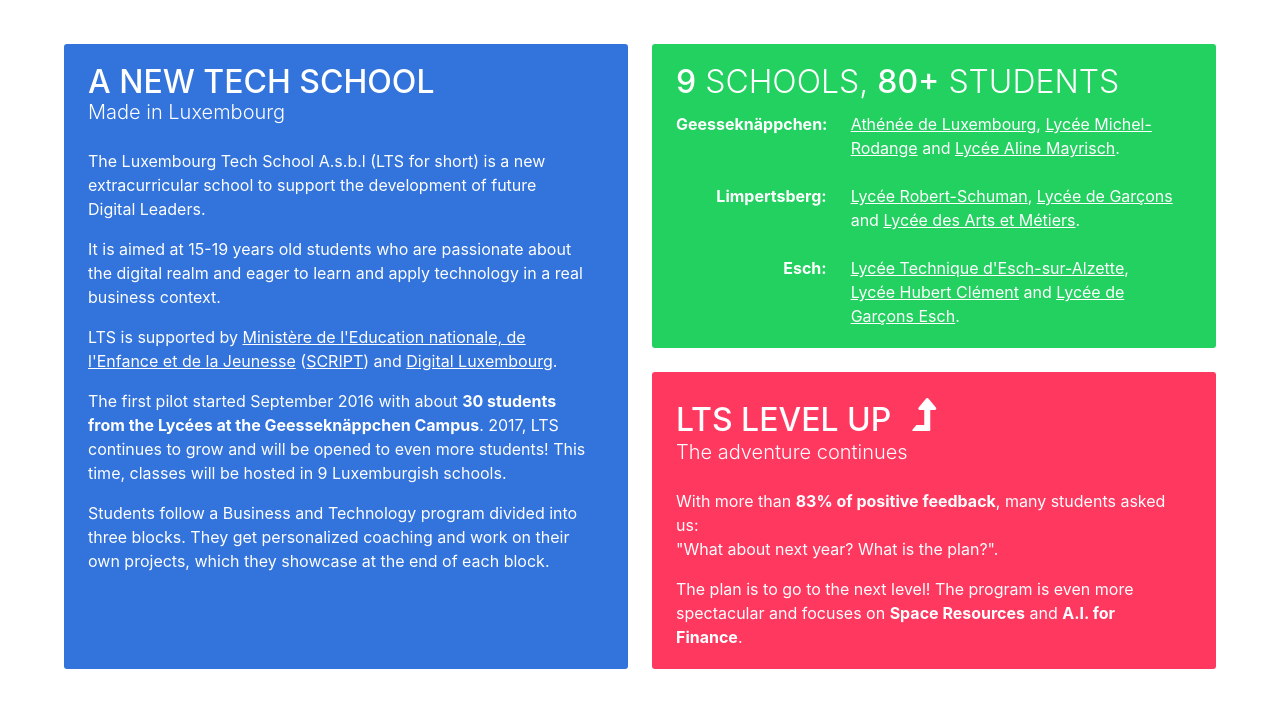
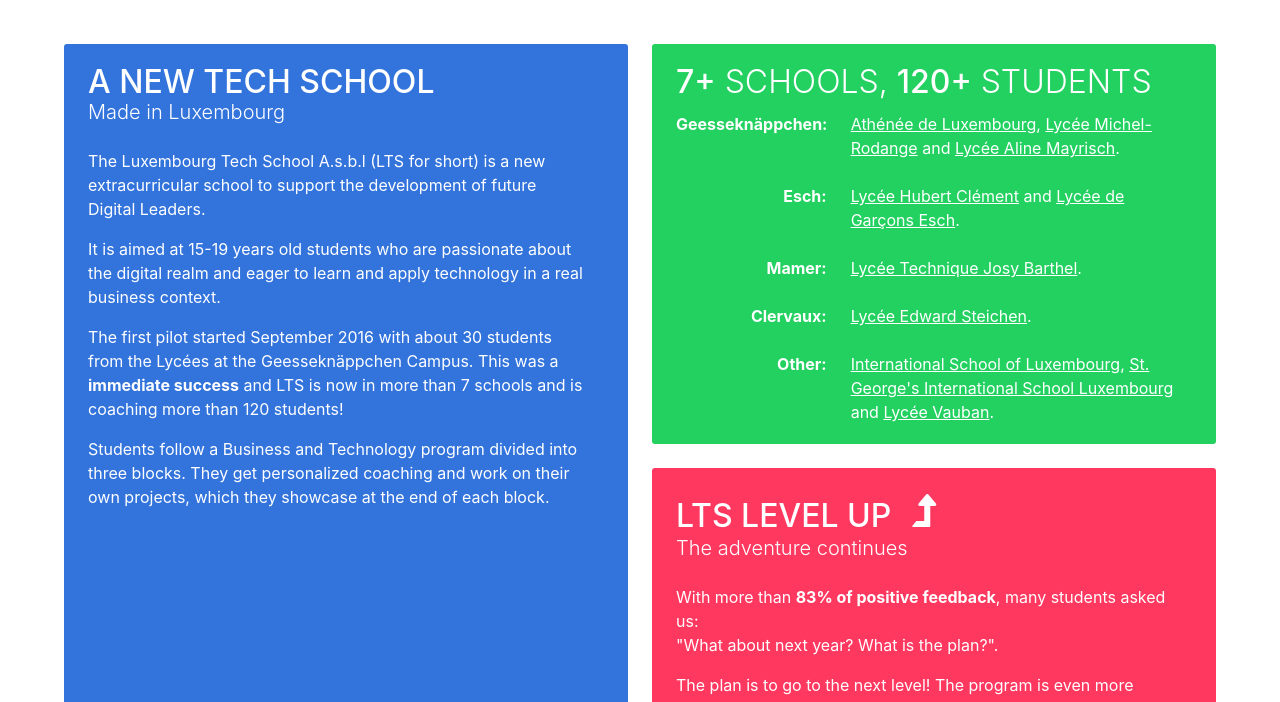
Before and after one commit to LuxembourgTechSchool/luxembourgtechschool.github.io, a Jekyll site: the page built from index.html, in a window 1280 px wide and 900 px high, scrolled down 758 px, cut to the strip 198-900 px from the top of the window. Built offline with Jekyll 4.4.1, drawn with Linux system fonts in a browser that asks for light colours; comment, search, counter and statistics services are not loaded.

Commit message:
Update website for 2018 launch

```diff
--- a/index.html
+++ b/index.html
@@ -73,10 +73,7 @@ layout: default
                 It is aimed at 15-19 years old students who are passionate about the digital realm and eager to learn and apply technology in a real business context.
               </p>
               <p>
-                LTS is supported by <a href="http://portal.education.lu/script/" target="_blank">Ministère de l'Education nationale, de l'Enfance et de la Jeunesse</a> (<a href="http://portal.education.lu/script/" target="_blank">SCRIPT</a>) and <a href="http://www.digital-luxembourg.public.lu/" target="_blank">Digital Luxembourg</a>.
-              </p>
-              <p>
-                The first pilot started September 2016 with about <strong>30 students from the Lycées at the Geesseknäppchen Campus</strong>. 2017, LTS continues to grow and will be opened to even more students! This time, classes will be hosted in 9 Luxemburgish schools.
+                The first pilot started September 2016 with about 30 students from the Lycées at the Geesseknäppchen Campus. This was a <strong>immediate success</strong> and LTS is now in more than 7 schools and is coaching more than 120 students!
               </p>
               <p>
                 Students follow a Business and Technology program divided into three blocks. They get personalized coaching and work on their own projects, which they showcase at the end of each block.
@@ -92,7 +89,7 @@ layout: default
           <div class="tile is-parent is-vertical">
 
             <article class="tile is-child notification is-success bold-white">
-              <p class="title"><strong>9</strong> SCHOOLS, <strong>80+</strong> STUDENTS</p>
+              <p class="title"><strong>7+</strong> SCHOOLS, <strong>120+</strong> STUDENTS</p>
               <p class="subtitle"></p>
               <div class="content">
 
@@ -104,20 +101,40 @@ layout: default
                     <a href="http://www.al.lu/" target="_blank">Athénée de Luxembourg</a>, <a href="http://www.lmrl.lu/" target="_blank">Lycée Michel-Rodange</a> and <a href="http://www.laml.lu/" target="_blank">Lycée Aline Mayrisch</a>.
                   </div>
                 </div>
-                <div class="columns">
-                  <div class="column is-4 has-text-right">
-                    <strong>Limpertsberg:</strong>
-                  </div>
-                  <div class="column">
-                    <a href="http://www.lrsl.lu" target="_blank">Lycée Robert-Schuman</a>, <a href="http://www.lgl.lu/" target="_blank">Lycée de Garçons</a> and <a href="https://www.ltam.lu/" target="_blank">Lycée des Arts et Métiers</a>.
-                  </div>
-                </div>
+
                 <div class="columns">
                   <div class="column is-4 has-text-right">
                     <strong>Esch:</strong>
                   </div>
                   <div class="column">
-                    <a href="http://www.lte.lu" target="_blank">Lycée Technique d'Esch-sur-Alzette</a>, <a href="http://www.lhce.lu/" target="_blank">Lycée Hubert Clément</a> and <a href="http://lge.lu" target="_blank">Lycée de Garçons Esch</a>.
+                    <a href="http://www.lhce.lu/" target="_blank">Lycée Hubert Clément</a> and <a href="http://lge.lu" target="_blank">Lycée de Garçons Esch</a>.
+                  </div>
+                </div>
+
+                <div class="columns">
+                  <div class="column is-4 has-text-right">
+                    <strong>Mamer:</strong>
+                  </div>
+                  <div class="column">
+                    <a href="http://ljbm.lu" target="_blank">Lycée Technique Josy Barthel</a>.
+                  </div>
+                </div>
+
+                <div class="columns">
+                  <div class="column is-4 has-text-right">
+                    <strong>Clervaux:</strong>
+                  </div>
+                  <div class="column">
+                    <a href="http://www.lesc.lu" target="_blank">Lycée Edward Steichen</a>.
+                  </div>
+                </div>
+
+                <div class="columns">
+                  <div class="column is-4 has-text-right">
+                    <strong>Other:</strong>
+                  </div>
+                  <div class="column">
+                    <a href="https://www.islux.lu" target="_blank">International School of Luxembourg</a>, <a href="https://www.st-georges.lu" target="_blank">St. George's International School Luxembourg</a> and <a href="https://www.vauban.lu" target="_blank">Lycée Vauban</a>.
                   </div>
                 </div>
               </div>
```
